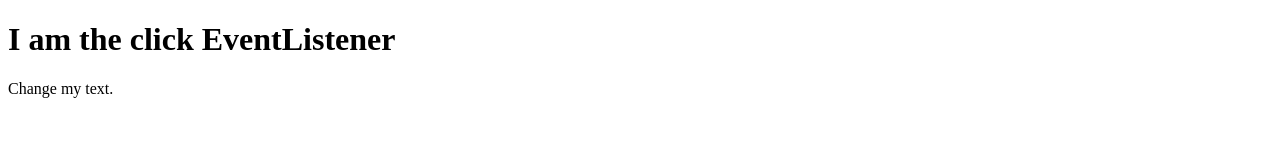
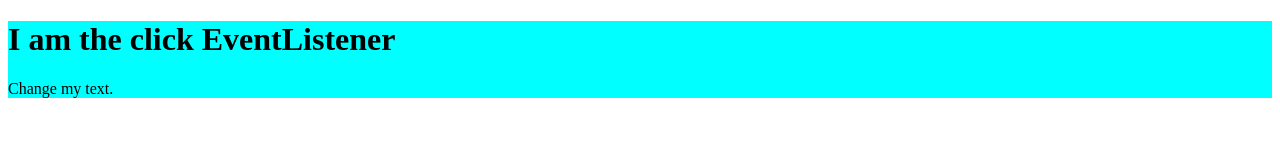
Before and after one commit to Grajales-K/EventListener, a plain HTML site: page index.html in a window 1280 px wide. Drawn offline with Linux system fonts and the light colour scheme.

Commit message:
style color

```diff
--- a/index.html
+++ b/index.html
@@ -1,6 +1,7 @@
 <!DOCTYPE html>
 <html lang="en">
 <head>
+    <link rel="stylesheet" href="style.css">
     <meta charset="UTF-8">
     <meta http-equiv="X-UA-Compatible" content="IE=edge">
     <meta name="viewport" content="width=device-width, initial-scale=1.0">
--- a/style.css
+++ b/style.css
@@ -0,0 +1,3 @@
+.container{
+    background-color: aqua;
+}
```
